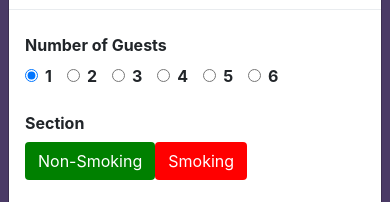
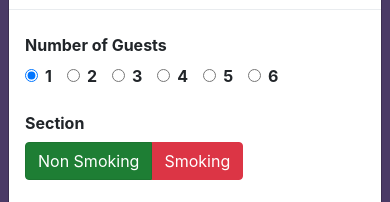
Before and after one commit to msatlan/conFusion, a website: page index.html in a window 390 px wide. Both pictures are taken after a click on the link "Reserve Table". Shown: the part 68-270 px from the top of the page. Drawn offline with nearby package versions, Linux system fonts and the light colour scheme.

Commit message:
update reserve table form

```diff
--- a/css/styles.css
+++ b/css/styles.css
@@ -46,6 +46,10 @@ body {
     margin-right: 15px;
 }
 
+.btn-space-small {
+    margin-right: 5px;
+}
+
 .btn-bg {
     background-color: #FDC02F;
 
--- a/index.html
+++ b/index.html
@@ -124,18 +124,14 @@
                         </div>
                         <div class="form-group row">
                             <label for="section" class="col-sm-3 col-form-label"><strong>Section</strong></label>
-                            <div class="btn-group col-sm-7" data-toggle="buttons">
-                                <div class="custom-control custom-radio no-padding">
-                                    <label class="btn btn-default btn-bg-green btn-text-color active">
-                                        <input type="radio" class="custom-control-input" id="nonSmoking" name="nonSmoking" checked> Non-Smoking
-                                    </label>
-                                </div>
-                                <div class="custom-control custom-radio no-padding">
-                                    <label class="btn btn-default btn-bg-red btn-text-color">
-                                        <input type="radio" class="custom-control-input" id="smoking" name="nonSmoking"> Smoking
-                                    </label>
-                                </div>
-                            </div>
+                            <div class="col-sm-7 btn-group btn-group-toggle" data-toggle="buttons">
+                                <label class="btn btn-success active">
+                                  <input type="radio" name="options" id="Non Smoking" autocomplete="off" checked> Non Smoking
+                                </label>
+                                <label class="btn btn-danger">
+                                  <input type="radio" name="options" id="Smoking" autocomplete="off"> Smoking
+                                </label>
+                              </div>
                         </div>
                         <div class="form-group row">
                             <label for="dateTime" class="col-sm-3 col-form-label"><strong>Date and Time</strong></label>
@@ -149,7 +145,7 @@
                         <div class="form-group row">
                             <div class="btn-group offset-sm-3 col-sm-7">
                                 <div>
-                                    <button type="close" data-dismiss="modal" class="btn btn-space btn-bg-gray btn-text-color">Cancel</button>
+                                    <button type="close" data-dismiss="modal" class="btn btn-space-small btn-bg-gray btn-text-color">Cancel</button>
                                 </div>
                                 <div>
                                     <button type="submit" class="btn btn-primary">Reserve</button>
```
